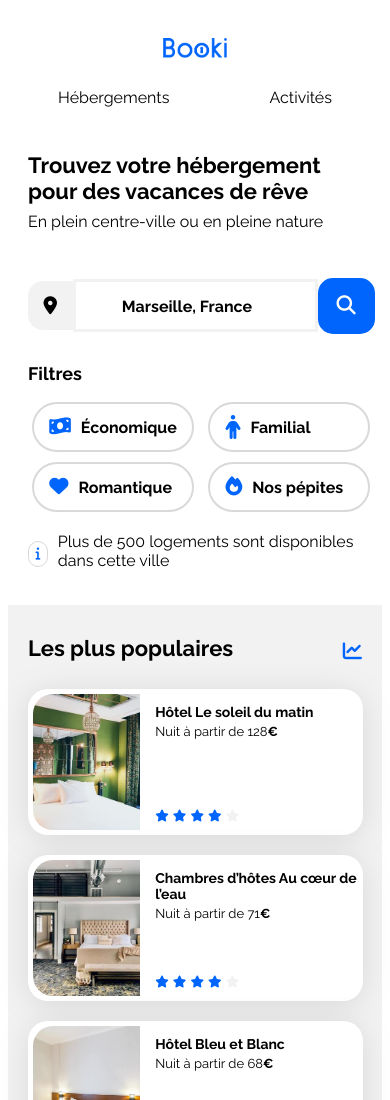
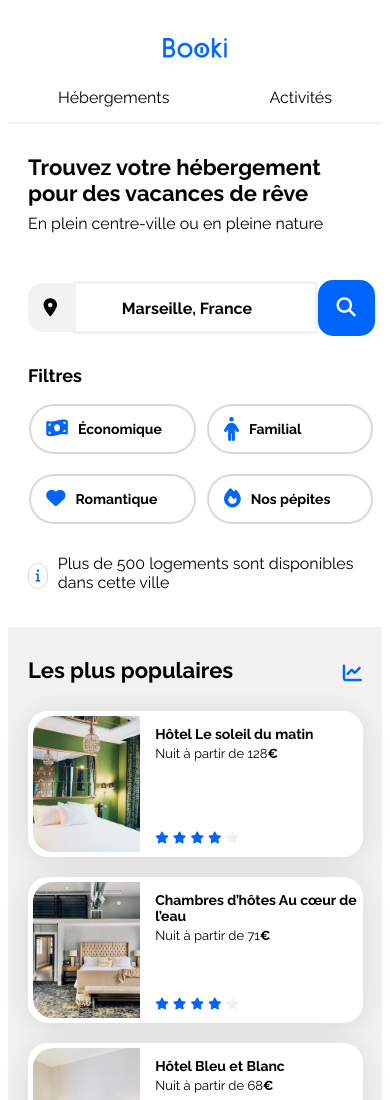
Before and after one commit to Jinoma-Star/Projet_01, a plain HTML site: page index.html in a window 390 px wide. Shown: the top 1100 px of the page. Drawn offline with Linux system fonts and the light colour scheme.

Commit message:
Responsive ENCORE

```diff
--- a/css/style.css
+++ b/css/style.css
@@ -505,7 +505,6 @@ input::placeholder {
     header {
         flex-direction: column;
         align-items: center;
-        margin-bottom: 15px;
     }
 
     .logo {
@@ -524,9 +523,18 @@ input::placeholder {
         align-items: center;
     }
 
-    .nav:hover {
-        border-top: 0;
-        border-bottom: var(--main-color) solid;
+
+    nav {
+        width: 100%;
+        display: flex;
+        flex-direction: row;
+        justify-content: space-around;
+        border-bottom: var(--main-bg-color) 2px solid;
+        padding-bottom: 15px;
+    }
+
+    .nav {
+        margin: 0;
     }
 
     .hebergements-and-populaires {
@@ -559,26 +567,15 @@ input::placeholder {
     }
 
 
-    nav {
-        width: 100%;
-        display: flex;
-        flex-direction: row;
-        justify-content: space-around;
-    }
-
-    .nav {
-        margin: 0;
-    }
-
     .section-title {
         margin-bottom: 8px;
         width: 100%;
     }
 
     #text-subtitle {
-    width: 100%;
-    margin-top: 0;
-    margin-bottom: 35px;
+        width: 100%;
+        margin-top: 0;
+        margin-bottom: 35px;
     }
 
     .find-hebergement-form {
@@ -602,7 +599,7 @@ input::placeholder {
     #search-logo-button,
     form {
         width: 100%;
-        align-items: center; /* Ajustez selon vos besoins */
+        align-items: center;
     }
 
     form {
@@ -629,7 +626,6 @@ input::placeholder {
     }
 
     #filter-button-group {
-        display: flex;
         flex-wrap: wrap;
         gap: 10px;
         max-width: 100%;
@@ -707,7 +703,7 @@ input::placeholder {
     }
 
     #activities-cards .card {
-        width: 335px;
+        width: 315px;
         height: auto;
     }
 
@@ -725,3 +721,41 @@ input::placeholder {
         font-size: 14px;
     }
 }
+
+
+@media (max-width: 425px) {
+
+    #introduction {
+        width: 100%;
+        box-sizing: border-box;
+    }
+
+    #filter-button-group {
+        align-items: center;
+    }
+
+    .filter-button {
+        width: 48%;
+        margin-bottom: 10px;
+    }
+
+    .filter-button p {
+        font-size: 14px;
+    }
+}
+
+
+@media (max-width: 375px) {
+
+    .populaires-cards .card {
+    width: 300px;
+    }
+}
+
+@media (max-width: 320px) {
+
+    .populaires-cards .card {
+        width: 250px;
+    }
+
+}
```
